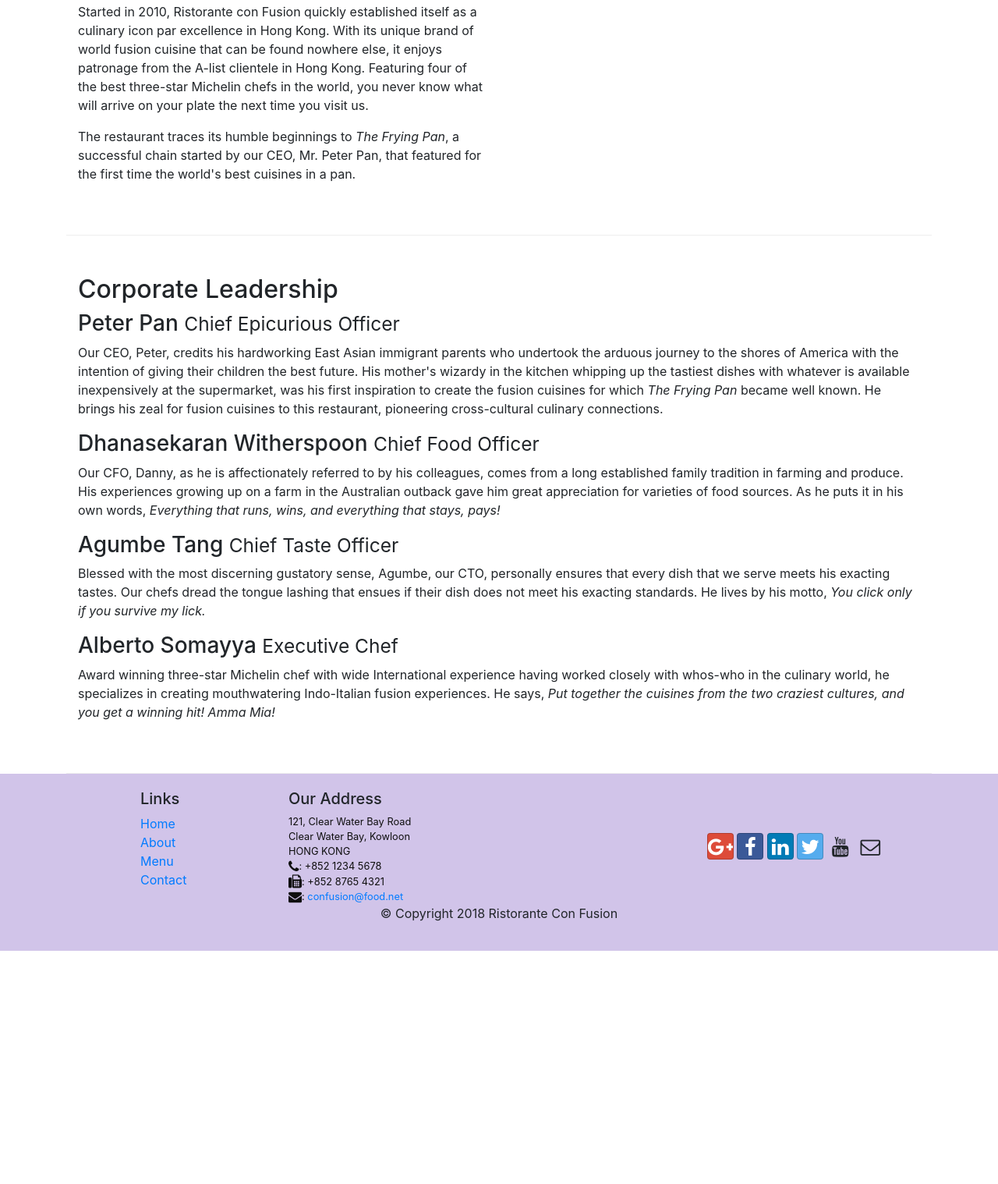
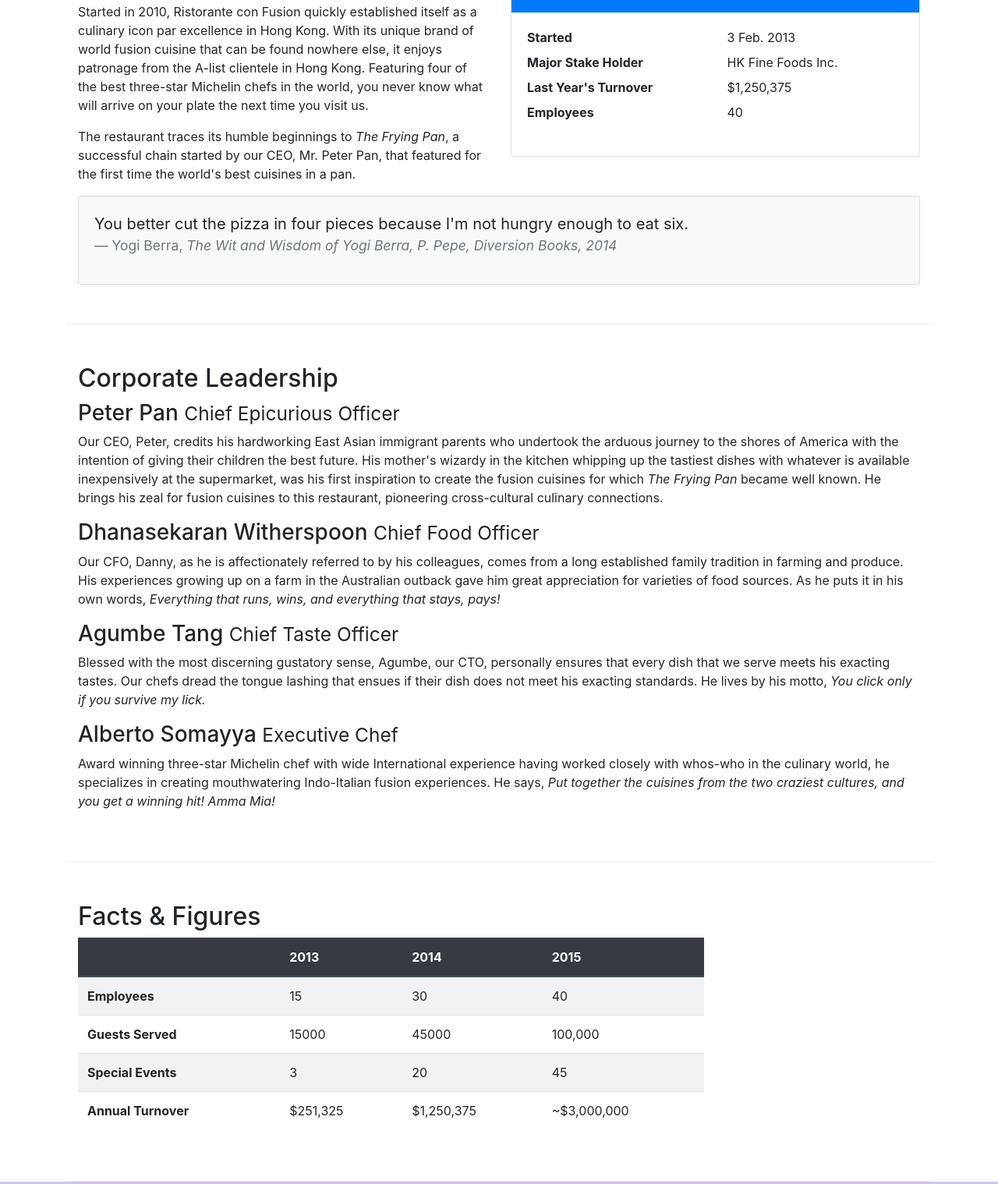
Before and after one commit to WoothAmwar/intro-to-bootstrap, a website: page aboutus.html in a window 1280 px wide. Shown: the part 598-2116 px from the top of the page at 78% size. Before the commit the page ends 1817 px from the top, so only its background shows below. Drawn offline with nearby package versions, Linux system fonts and the light colour scheme.

Commit message:
Tables and Cards

```diff
--- a/aboutus.html
+++ b/aboutus.html
@@ -84,7 +84,36 @@
                     our CEO, Mr. Peter Pan, that featured for the first time the world's best cuisines in a pan.</p>
             </div>
             <div class="col-sm-6 col-12">
+                <div class="card">
+                    <h3 class="card-header bg-primary text-white">Facts At a Glance</h3>
+                    <div class="card-body">
+                        <dl class="row">
+                            <dt class="col-6">Started</dt>
+                            <dd class="col-6">3 Feb. 2013</dd>
+                            <dt class="col-6">Major Stake Holder</dt>
+                            <dd class="col-6">HK Fine Foods Inc.</dd>
+                            <dt class="col-6">Last Year's Turnover</dt>
+                            <dd class="col-6">$1,250,375</dd>
+                            <dt class="col-6">Employees</dt>
+                            <dd class="col-6">40</dd>
+                        </dl>
+                    </div>
+                </div>
             </div>
+
+            <div class="col-12">
+                <div class="card card-body bg-light">
+                    <blockquote class="blockquote">
+                        <p class="mb-0">You better cut the pizza in four pieces because
+                            I'm not hungry enough to eat six.</p>
+                        <footer class="blockquote-footer">Yogi Berra,
+                            <cite title="Source Title">The Wit and Wisdom of Yogi Berra,
+                            P. Pepe, Diversion Books, 2014</cite>
+                        </footer>
+                    </blockquote>
+                </div>
+            </div>
+
         </div>
 
 
@@ -115,6 +144,56 @@
                         cultures, and you get a winning hit! Amma Mia!</em></p>
             </div>
         </div>
+
+        <div class="row row-content">
+            <div class="col-12 col-sm-9">
+                <h2>Facts &amp; Figures</h2>
+
+                <div class="table-responsive">
+                    <table class="table table-striped">
+                        <thead class="thead-dark">
+                            <tr>
+                                <th>&nbsp;</th>
+                                <th>2013</th>
+                                <th>2014</th>
+                                <th>2015</th>
+                            </tr>
+                        </thead>
+                        <tbody>
+                            <tr>
+                                <th>Employees</th>
+                                <td>15</td>
+                                <td>30</td>
+                                <td>40</td>
+                            </tr>
+                            <tr>
+                                <th>Guests Served</th>
+                                <td>15000</td>
+                                <td>45000</td>
+                                <td>100,000</td>
+                            </tr>
+                            <tr>
+                                <th>Special Events</th>
+                                <td>3</td>
+                                <td>20</td>
+                                <td>45</td>
+                            </tr>
+                            <tr>
+                                <th>Annual Turnover</th>
+                                <td>$251,325</td>
+                                <td>$1,250,375</td>
+                                <td>~$3,000,000</td>
+                            </tr>
+                        </tbody>
+                    </table>
+                </div>
+
+            </div>
+
+             <div class="col-12 col-sm-3">
+
+            </div>
+       </div>
 
     </div>
 
```
Also changed, not shown: contactus.html (+32 -18 lines).
